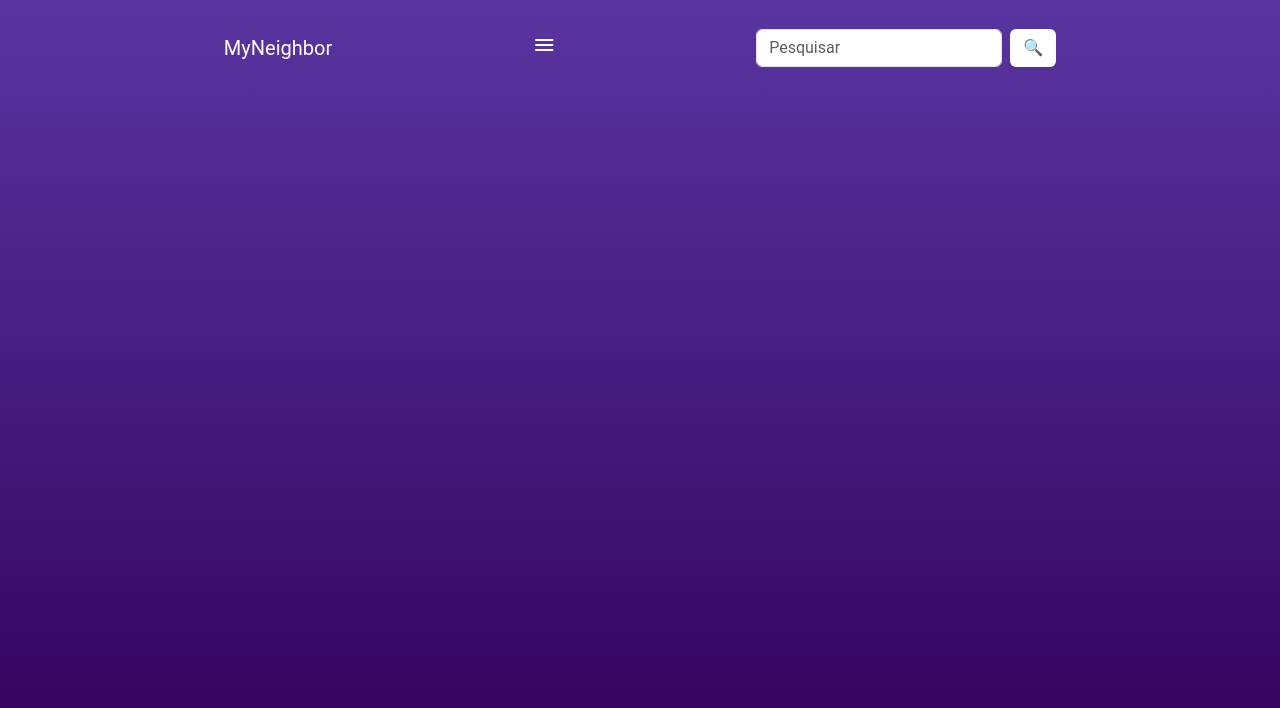
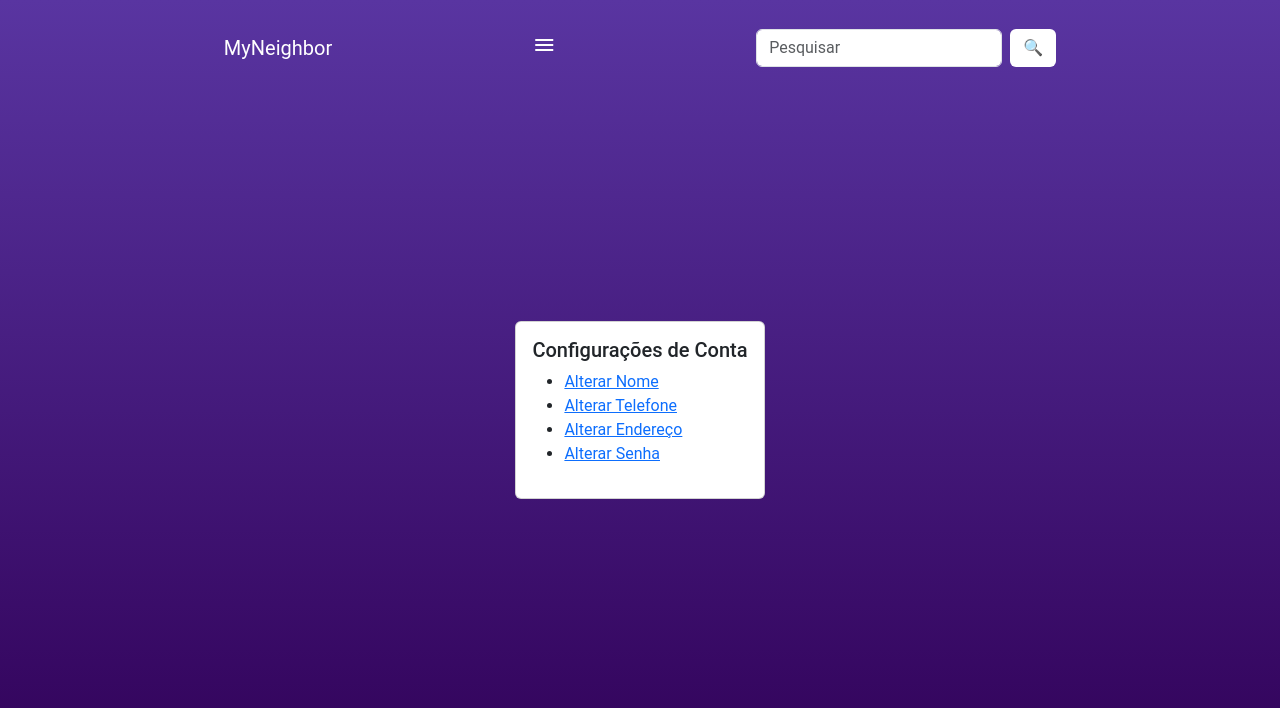
Before and after one commit to erick-sts/MyNeighbor, an Angular app: page /conta in a window 1280 px wide. Before the commit this address led to /. Shown: the top 708 px of the page. Built offline with nearby package versions, Linux system fonts and the light colour scheme.

Commit message:
Tela de configuracao de conta

```diff
--- a/src/app/app.module.ts
+++ b/src/app/app.module.ts
@@ -12,6 +12,8 @@ import { FormEsqueciMinhaSenhaComponent } from './components/form-esqueci-minha-
 import { ReactiveFormsModule } from '@angular/forms';
 import { TelaMapaComponent } from './components/tela-mapa/tela-mapa.component';
 import { TelaPrincipalComponent } from './components/tela-principal/tela-principal.component';
+import { TelaContaComponent } from './components/tela-conta/tela-conta.component';
+
 
 
 @NgModule({
@@ -24,6 +26,7 @@ import { TelaPrincipalComponent } from './components/tela-principal/tela-princip
     FormEsqueciMinhaSenhaComponent,
     TelaMapaComponent,
     TelaPrincipalComponent,
+    TelaContaComponent,
   ],
   imports: [
     BrowserModule,
--- /dev/null
+++ b/src/app/components/tela-conta/tela-conta.component.html
@@ -0,0 +1,29 @@
+<div class="container">
+  <div class="row justify-content-center">
+    <div class="col-md-12">
+      <div class="card">
+        <div class="card-body">
+          <div class="text-center">
+            <h5 class="card-title">Configurações de Conta</h5>
+          </div>
+          <div>
+            <ul>
+              <li>
+                <a href="#">Alterar Nome</a>
+              </li>
+              <li>
+                <a href="#">Alterar Telefone</a>
+              </li>
+              <li>
+                <a href="#">Alterar Endereço</a>
+              </li>
+              <li>
+                <a href="#">Alterar Senha</a>
+              </li>
+            </ul>
+          </div>
+        </div>
+      </div>
+    </div>
+  </div>
+</div>
--- a/src/app/components/tela-principal/tela-principal.component.html
+++ b/src/app/components/tela-principal/tela-principal.component.html
@@ -14,7 +14,7 @@
         </a>
         <ul class="dropdown-menu">
           <li><a class="dropdown-item" [routerLink]="['/mapa']">Mapa</a></li>
-          <li><a class="dropdown-item" href="#">Conta</a></li>
+          <li><a class="dropdown-item" [routerLink]="['/conta']">Conta</a></li>
           <li><a class="dropdown-item" href="#">Notificações</a></li>
           <li><a class="dropdown-item" href="#">Privacidade</a></li>
           <li><hr class="dropdown-divider" /></li>
```
Also changed, not shown: src/app/app-routing.module.ts (+5 -2 lines), src/app/components/tela-conta/tela-conta.component.ts (added, +10 -0 lines), src/app/components/tela-conta/tela-conta.component.css (added), 1 other file (tests, documents, lock files or other folders).
